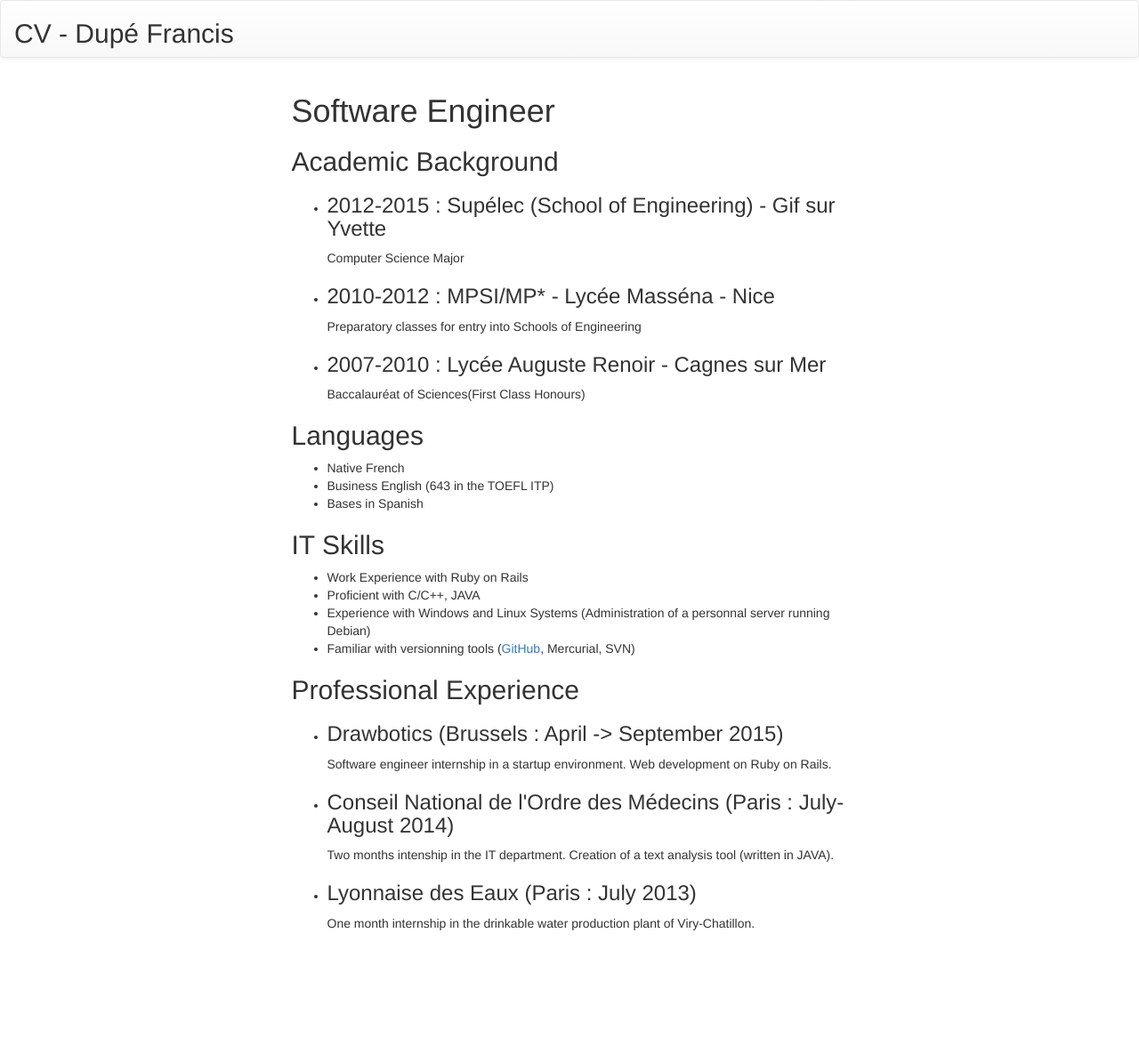
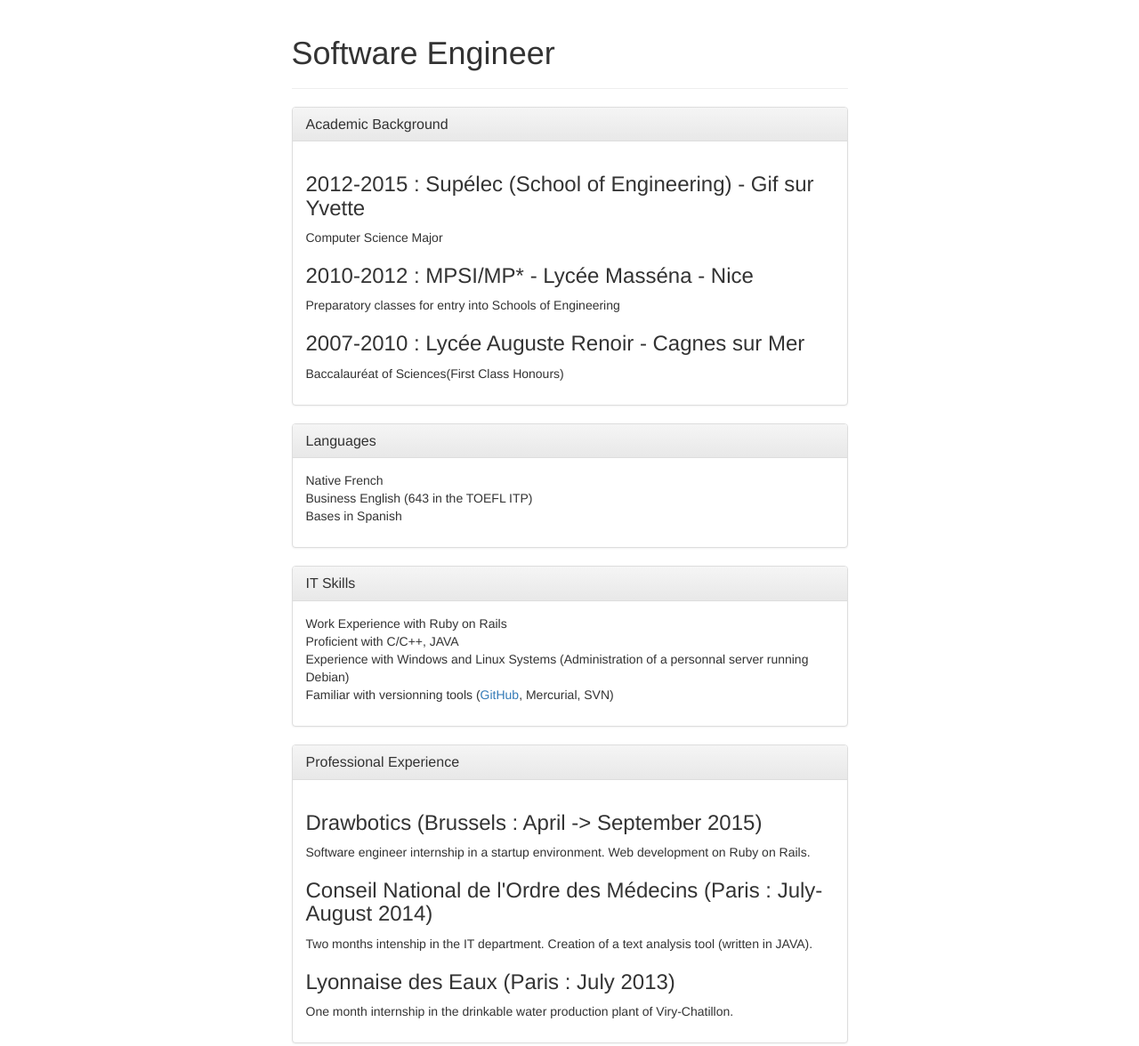
Before and after one commit to DupeF/dupef.github.io, a plain HTML site: page index.html in a window 1280 px wide. Shown: the whole page at 89% size. Before the commit the page ends 1058 px from the top, so only its background shows below. Drawn offline with nearby package versions, Linux system fonts and the light colour scheme.

Commit message:
Styling with panels

```diff
--- a/index.html
+++ b/index.html
@@ -6,26 +6,23 @@
     <link rel="stylesheet" type="text/css" href="https://maxcdn.bootstrapcdn.com/bootstrap/3.3.5/css/bootstrap.min.css">
     <link rel="stylesheet" type="text/css" href="https://maxcdn.bootstrapcdn.com/bootstrap/3.3.5/css/bootstrap-theme.min.css">
     <link rel="stylesheet" type="text/css" href="css/main.css">
-    <script src="https://maxcdn.bootstrapcdn.com/bootstrap/3.3.5/js/bootstrap.min.js"></script>
   </head>
   <body>
     <header>
-      <nav class="navbar navbar-default">
-        <div class="container-fluid">
-          <div class="navbar-header">
-            <h2>CV - Dupé Francis</h2>
-          </div>
-        </div>
-      </nav>
+
     </header>
 
     <div class="row">
       <div class="col-md-offset-3 col-md-6">
-        <h1>Software Engineer</h1>
-        <section>
-          <h2>Academic Background</h2>
-          <div>
-            <ul>
+        <div class="page-header">
+          <h1>Software Engineer</h1>
+        </div>
+        <div class="panel panel-default">
+          <div class="panel-heading">
+            <h1 class="panel-title">Academic Background</h1>
+          </div>
+          <div class="panel-body">
+            <ul class="list-unstyled">
               <li>
                 <div>
                   <h3>2012-2015 : Supélec (School of Engineering) - Gif sur Yvette</h3>
@@ -46,32 +43,38 @@
               </li>
             </ul>
           </div>
-        </section>
-        <section>
-          <h2>Languages</h2>
-          <div>
-            <ul>
+        </div>
+        <div class="panel panel-default">
+          <div class="panel-heading">
+            <h2 class="panel-title">Languages</h2>
+          </div>
+          <div class="panel-body">
+            <ul class="list-unstyled">
               <li>Native French</li>
               <li>Business English (643 in the TOEFL ITP)</li>
               <li>Bases in Spanish</li>
             </ul>
           </div>
-        </section>
-        <section>
-          <h2>IT Skills</h2>
-          <div>
-            <ul>
+        </div>
+        <div class="panel panel-default">
+          <div class="panel-heading">
+            <h2 class="panel-title">IT Skills</h2>
+          </div>
+          <div class="panel-body">
+            <ul class="list-unstyled">
               <li>Work Experience with Ruby on Rails</li>
               <li>Proficient with C/C++, JAVA</li>
               <li>Experience with Windows and Linux Systems (Administration of a personnal server running Debian)</li>
               <li>Familiar with versionning tools (<a href="https://github.com/dupef">GitHub</a>, Mercurial, SVN)</li>
             </ul>
           </div>
-        </section>
-        <section>
-          <h2>Professional Experience</h2>
-          <div>
-            <ul>
+        </div>
+        <div class="panel panel-default">
+          <div class="panel-heading">
+            <h2 class="panel-title">Professional Experience</h2>
+          </div>
+          <div class="panel-body">
+            <ul class="list-unstyled">
               <li>
                 <h3>Drawbotics (Brussels : April -> September 2015)</h3>
                 <p>Software engineer internship in a startup environment. Web development on Ruby on Rails.</p>
@@ -86,7 +89,7 @@
               </li>
             </ul>
           </div>
-        </section>
+        </div>
       </div>
     </div>
 
```
